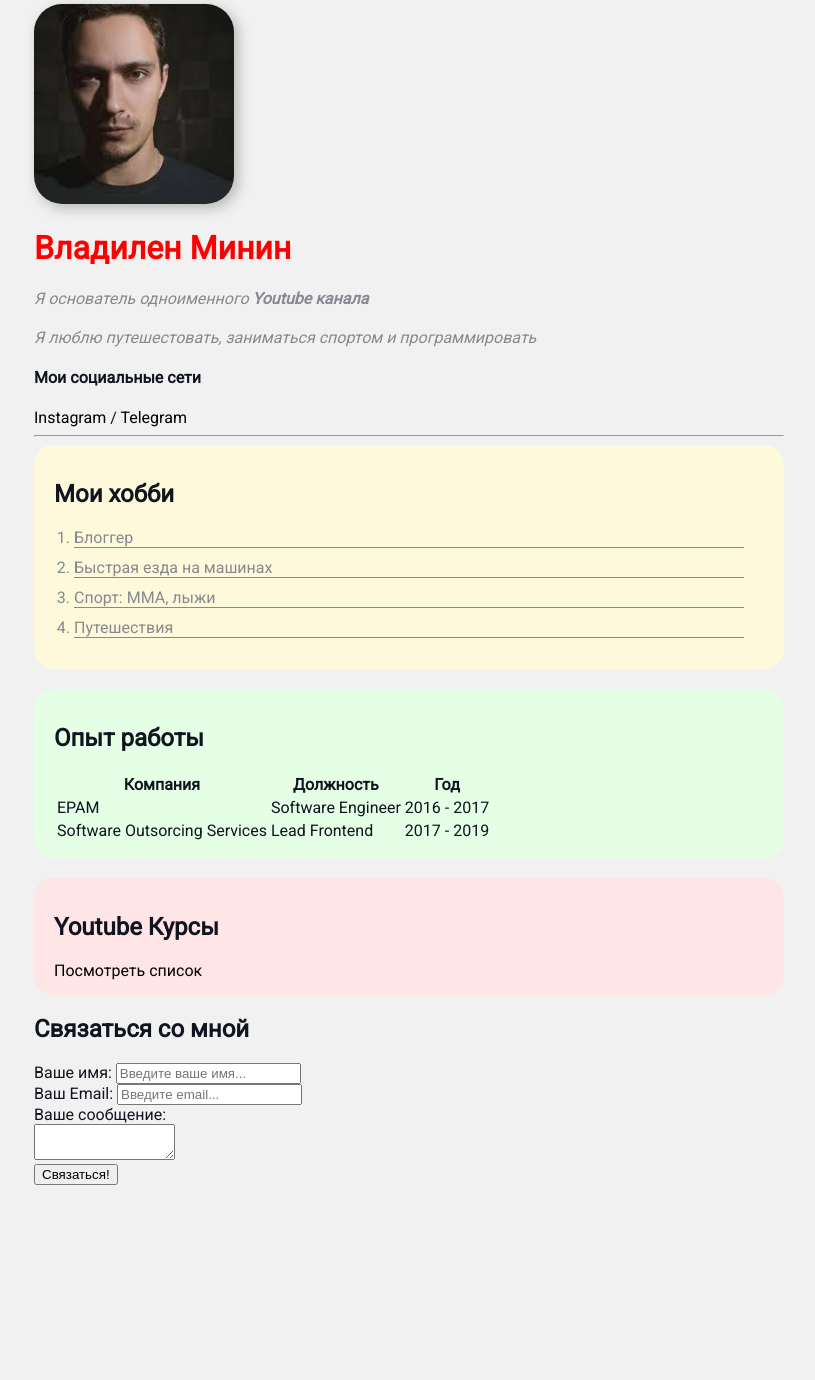
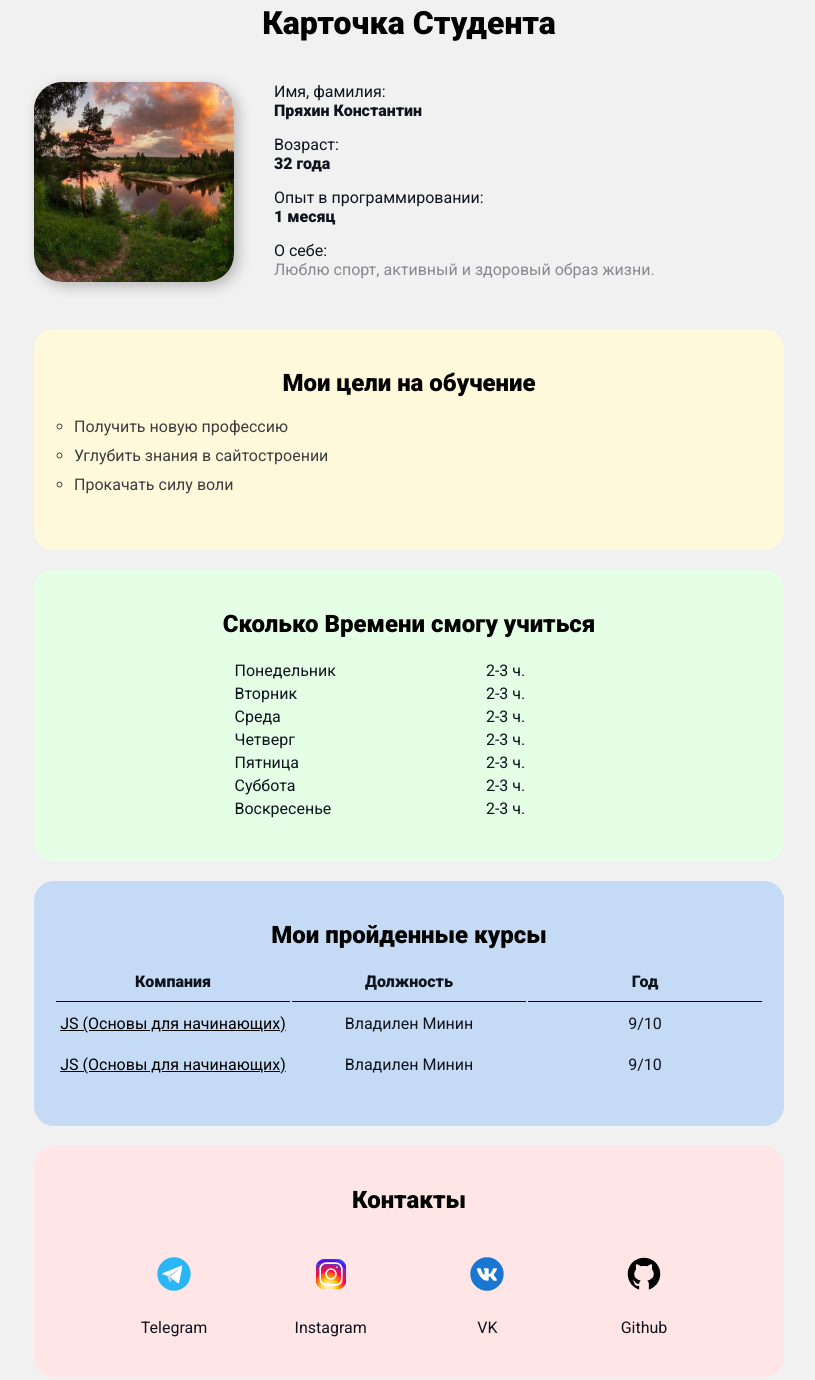
Before and after one commit to prkonstantin/css, a plain HTML site: page index.html in a window 1280 px wide. Shown: the part 4-1384 px from the top of the page, without its empty margins (231-1046 px from the left). Before the commit the page ends 1197 px from the top, so only its background shows below. Drawn offline with Linux system fonts and the light colour scheme.

Commit message:
Add files via upload

```diff
--- a/index.html
+++ b/index.html
@@ -7,86 +7,125 @@
   </head>
   <body>
     <div class="container">
+        <h1>Карточка Студента</h1>
+
         <div class="info">
-            <img src="avatar.jpg" alt="тут моя фотка" class="avatar" />
+            <img src="photo.jpg" alt="тут моя фотка" class="avatar" />
 
-            <h1>Владилен Минин</h1>
-            <p>Я основатель одноименного <strong>Youtube канала</strong></p>
-            <p>Я люблю путешестовать, заниматься спортом и программировать</p>
+            <div class="info-text">
+                <div class="info-container">
+                    <div>Имя, фамилия:</div>
+                    <div сlass="bold"><b>Пряхин Константин</b></div>
+                </div>
 
-            <h4>Мои социальные сети</h4>
+                <div class="info-container">
+                    <div>Возраст:</div>
+                    <div сlass="bold"><b>32 года</b></div>
+                </div>
 
-            <a href="https://instagram.com/vladilen.minin" target="_blank">Instagram</a>
-            /
-            <a target="_blank" href="https://t.me/js_by_vladilen">Telegram</a>
+                <div class="info-container">
+                    <div>Опыт в программировании:</div>
+                    <div сlass="bold"><b>1 месяц</b></div>
+                </div>
+
+                <div class="">
+                    <div>О себе:</div>
+                    <p>Люблю спорт, активный и здоровый образ жизни.</p>
+                </div>
+
+            </div>
 
         </div>
 
 
-
-
-        <hr>
-
     <div class="card bg-yellow">
-        <h2>Мои хобби</h2>
+        <h2>Мои цели на обучение</h2>
         <ol class="list">
-        <li>Блоггер</li>
-        <li>Быстрая езда на машинах</li>
-        <li>Спорт: ММА, лыжи</li>
-        <li>Путешествия</li>
+        <li>Получить новую профессию</li>
+        <li>Углубить знания в сайтостроении</li>
+        <li>Прокачать силу воли</li>
         </ol>
     </div>
 
 
     <div class="card bg-green" >
-        <h2>Опыт работы</h2>
-        <table>
+        <h2>Сколько Времени смогу учиться</h2>
+        <table class="table-green">
+        <tr>
+            <td>Понедельник</td>
+            <td>2-3 ч.</td>
+        </tr>
+        <tr>
+            <td>Вторник</td>
+            <td>2-3 ч.</td>
+        </tr>
+        <tr>
+            <td>Среда</td>
+            <td>2-3 ч.</td>
+        </tr>
+        <tr>
+            <td>Четверг</td>
+            <td>2-3 ч.</td>
+        </tr>
+        <tr>
+            <td>Пятница</td>
+            <td>2-3 ч.</td>
+        </tr>
+        <tr>
+            <td>Суббота</td>
+            <td>2-3 ч.</td>
+        </tr>
+        <tr>
+            <td>Воскресенье</td>
+            <td>2-3 ч.</td>
+        </tr>
+        </table>
+    </div>
+
+
+    <div class="card bg-blue" >
+        <h2>Мои пройденные курсы</h2>
+        <table class="table-blue">
         <tr>
             <th>Компания</th>
             <th>Должность</th>
             <th>Год</th>
         </tr>
         <tr>
-            <td>EPAM</td>
-            <td>Software Engineer</td>
-            <td>2016 - 2017</td>
+            <td><a href="https://www.youtube.com/watch?v=Bluxbh9CaQ0" target="blank">JS (Основы для начинающих)</a></td>
+            <td>Владилен Минин</td>
+            <td>9/10</td>
         </tr>
         <tr>
-            <td>Software Outsorcing Services</td>
-            <td>Lead Frontend</td>
-            <td>2017 - 2019</td>
+            <td><a href="https://www.youtube.com/watch?v=Bluxbh9CaQ0" target="blank">JS (Основы для начинающих)</a></td>
+            <td>Владилен Минин</td>
+            <td>9/10</td>
         </tr>
         </table>
     </div>
 
 
     <div class="card bg-red">
-        <h2>Youtube Курсы</h2>
-        <a href="youtube.html">Посмотреть список</a>
+        <h2>Контакты</h2>
+        <div class="contacts">
+            <div><a href="google.com" target="blank"><img src="telegram.svg" alt=""></a>
+                <div class="contacts-item">Telegram</div>
+            </div>
+            <div><a href="google.com" target="blank"><img src="instagram.svg" alt=""></a>
+                <div class="contacts-item">Instagram</div>
+            </div>
+            <div><a href="google.com" target="blank"><img src="vk.svg" alt=""></a>
+                <div class="contacts-item">VK</div>
+            </div>
+            <div><a href="google.com" target="blank"><img src="github.svg" alt=""></a>
+                <div class="contacts-item">Github</div>
+            </div>
+
+        </div>
+
     </div>
 
 
-        <h2>Связаться со мной</h2>
-
-        <form action="/">
-        <label for="name">Ваше имя:</label>
-        <input type="text" id="name" placeholder="Введите ваше имя...">
-
-        <br>
-
-        <label for="email">Ваш Email:</label>
-        <input type="email" id="email" placeholder="Введите email...">
-
-        <br>
-
-        <label for="text">Вашe сообщение:</label>
-        <br>
-        <textarea id="text" rows="2" cols="15"></textarea>
-
-        <br>
-
-        <input type="submit" value="Связаться!">
-        </form>
 
     </div>
   </body>
--- a/styles.css
+++ b/styles.css
@@ -1,4 +1,5 @@
-@import url('https://fonts.googleapis.com/css2?family=Roboto&display=swap');
+@import url('https://fonts.googleapis.com/css2?family=Roboto:wght@400;900&display=swap');
+
 
 
 /* * {
@@ -18,45 +19,72 @@ body {
 
 a {
     color: black;
-    text-decoration: none;
 }
 
 a:hover {
-    text-decoration: underline;
+    text-decoration: none;
 }
 
 a:active {
     color: blue;
+
 }
 
-a:visited {
-    color: grey;
+.bold {
+font-weight: 900;
+
 }
 
-
-h1 {
-  color: red;
+h1, h2 {
+    margin: 0;
+    color: #000;
+    text-align: center;
 }
 
 .avatar {
    width: 200px;
+   height: 200px;
    border-radius: 28px;
    box-shadow: 4px 4px 14px rgba(0, 0, 0, 0.25);
 }
 
+
+.container h1 {
+    text-align: center;
+    margin-bottom: 40px;
+}
+
+.info {
+    display: flex;
+    margin-bottom: 40px;
+}
+
+.info-text {
+    margin-left: 40px;
+}
+
+
+
 .info p {
     color: #86898f;
     margin: 0;
-    font-style: italic;
-    margin-bottom: 20px;
+    margin-bottom: 10px;
 }
 
-/* Box model */
+
+.info-container {
+    margin-bottom: 15px;
+}
+
 
 .container {
     max-width: 750px;
     margin: auto;
+    padding-bottom: 40px;
 }
+
+
+
 
 /* .social {
     background: green;
@@ -67,10 +95,11 @@ h1 {
 
 
 .card {
-    padding: 15px 20px;
+    padding: 40px 20px;
     background: red;
     margin-bottom: 20px;
     border-radius: 20px;
+    position: relative;
 }
 
 .card h2 {
@@ -87,6 +116,11 @@ h1 {
 
 .bg-red {
     background: #ffe5e5;
+    padding: 40px 100px;
+}
+
+.bg-blue {
+    background: #c5daf5;
 }
 
 .list {
@@ -95,7 +129,49 @@ h1 {
 }
 
 .list li {
-   color: #86898f;
+   color: #3c3d3f;
    margin-bottom: 10px;
-   border-bottom: 1px solid;
+   list-style:circle;
 }
+
+.table-green {
+    margin: 0 auto;
+    width: 50%;
+}
+
+.table-blue {
+    margin: 0 auto;
+    width: 100%;
+}
+
+
+.table-blue td {
+    text-align: center;
+    padding: 10px 0;
+
+}
+
+.table-blue th {
+    width: 33%;
+    text-align: center;
+    border-bottom: 1px solid #000;
+    padding-bottom: 10px;
+}
+
+.contacts {
+    display: flex;
+    align-items: center;
+    justify-content: space-between;
+
+}
+
+.contacts img {
+    /* position: relative; */
+    width: 40px;
+    height: 40px;
+    margin: 20px;
+}
+
+ .contacts-item {
+    text-align: center;
+}
```
Also changed, not shown: github.svg (added), instagram.svg (added), photo.jpg (added), telegram.svg (added), vk.svg (added).
